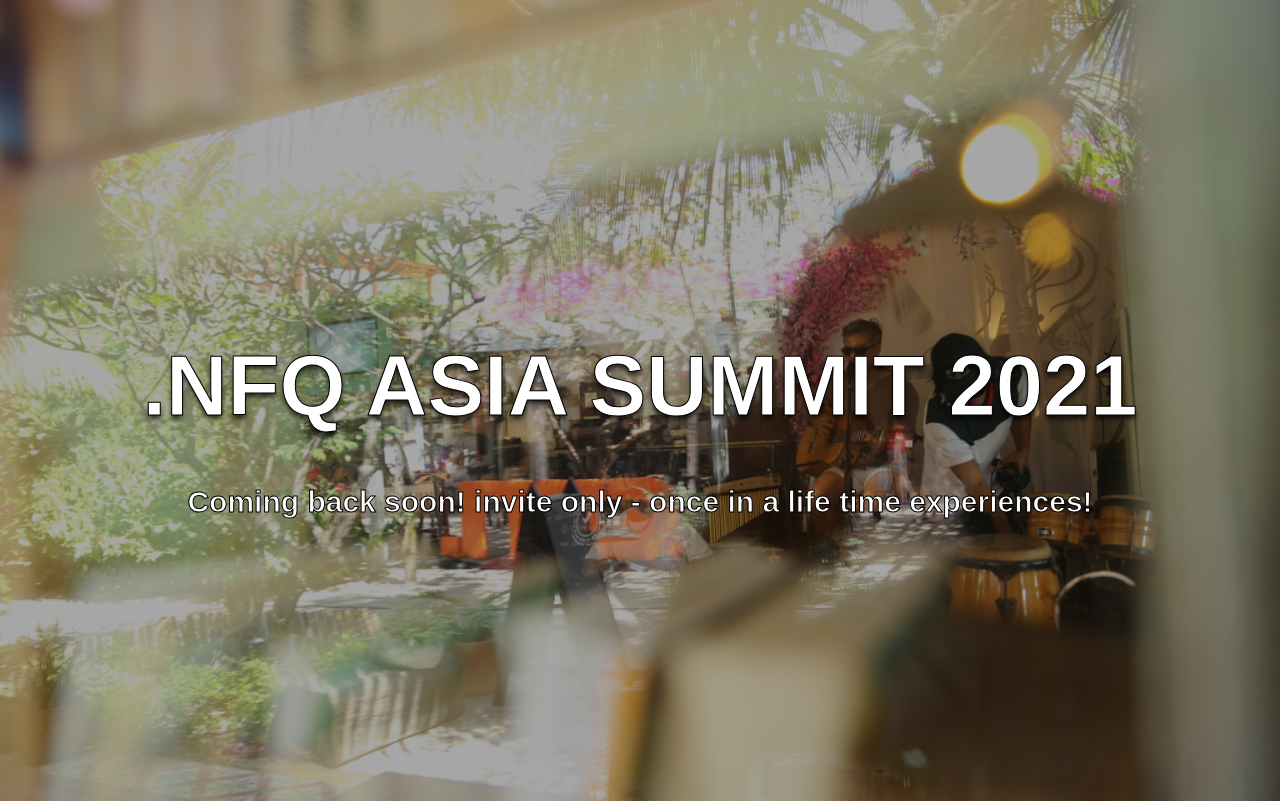
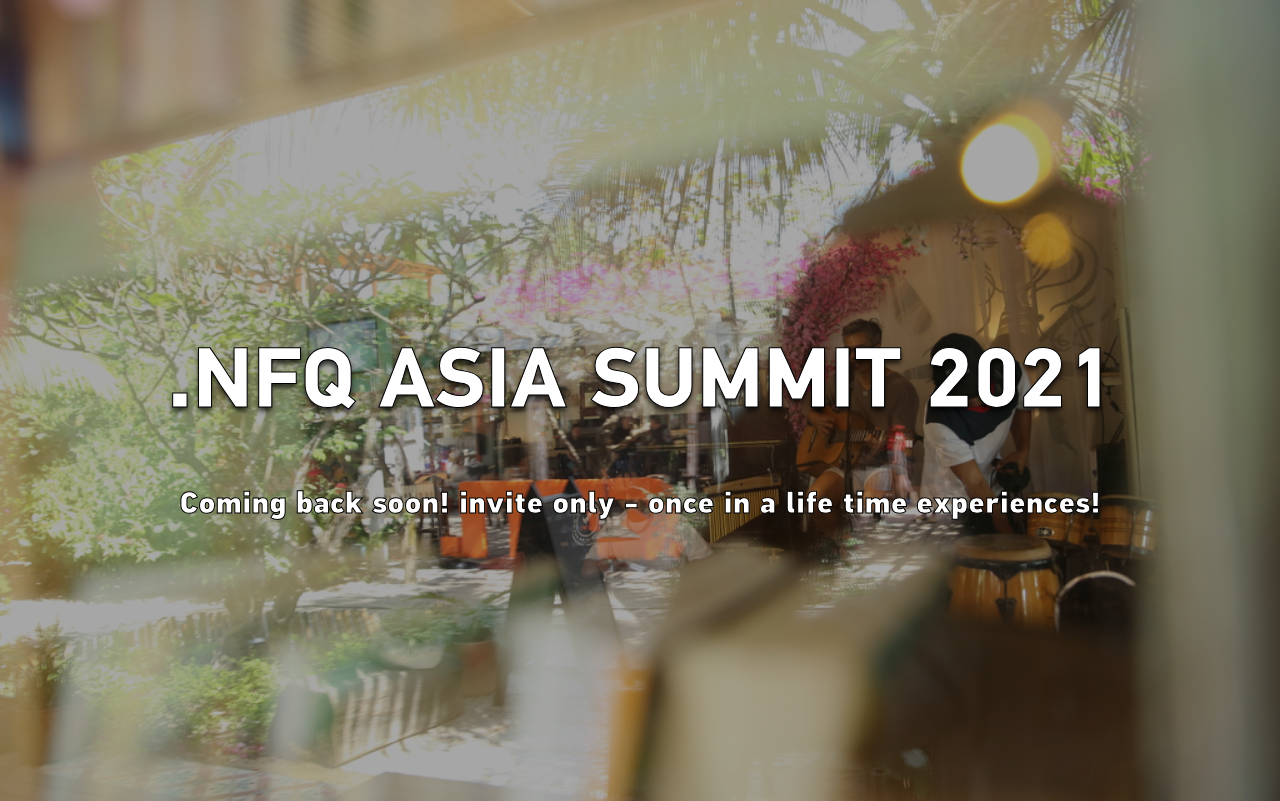
Before and after one commit to dungonfq/nfq-summit-2021, a Vue app: page / in a window 1280 px wide. Shown: the top 801 px of the page. Built offline with nearby package versions, Linux system fonts and the light colour scheme.

Commit message:
Correct font type

```diff
--- a/src/sass/components/_summit-points.scss
+++ b/src/sass/components/_summit-points.scss
@@ -35,11 +35,13 @@
                 color: $color-grey-c4;
                 line-height: 1;
                 font-weight: bold;
+                font-family: $font-family-medium;
             }
 
             &__title {
                 font-weight: bold;
                 font-size: 18px;
+                font-family: $font-family-extra-black;
             }
 
             &__desc {
@@ -57,7 +59,7 @@
             flex-basis: 50%;
             .item {
                 &__id {
-                    font-size: 5.625rem;
+                    font-size: 5rem;
                 }
 
                 &__title {
--- a/src/sass/components/_top-bg.scss
+++ b/src/sass/components/_top-bg.scss
@@ -32,11 +32,13 @@
         text-shadow: $text-shadow-headline;
         font-size: 30px;
         text-transform: uppercase;
+        font-family: $font-family-headline;
     }
 
     &__desc {
         font-size: 18px;
         margin-top: 15px;
+        font-family: $font-family-extra-black;
     }
 
     @include r($lg-tablet) {
--- a/src/sass/global/_fonts.scss
+++ b/src/sass/global/_fonts.scss
@@ -1,69 +1,69 @@
 @font-face {
     font-family: 'PDFinTextPro-Bold';
-    src:  url('/fonts/PFDinTextPro-Bold.ttf') format('ttf');
+    src:  url('/fonts/PFDinTextPro-Bold.ttf') format("truetype");
 }
 
 @font-face {
     font-family: 'PDFinTextPro-BoldItalic';
-    src:  url('/fonts/PFDinTextPro-BoldItalic.ttf') format('ttf');
+    src:  url('/fonts/PFDinTextPro-BoldItalic.ttf') format("truetype");
 }
 
 @font-face {
     font-family: 'PDFinTextPro-ExtraBlack';
-    src:  url('/fonts/PFDinTextPro-ExtraBlack.ttf') format('ttf');
+    src:  url('/fonts/PFDinTextPro-ExtraBlack.ttf') format("truetype");
 }
 
 @font-face {
     font-family: 'PDFinTextPro-ExtraBlackItalic';
-    src:  url('/fonts/PFDinTextPro-ExtraBlackItalic.ttf') format('ttf');
+    src:  url('/fonts/PFDinTextPro-ExtraBlackItalic.ttf') format("truetype");
 }
 
 @font-face {
     font-family: 'PDFinTextPro-ExtraThin';
-    src:  url('/fonts/PFDinTextPro-ExtraThin.ttf') format('ttf');
+    src:  url('/fonts/PFDinTextPro-ExtraThin.ttf') format("truetype");
 }
 
 @font-face {
     font-family: 'PDFinTextPro-ExtraThinItalic';
-    src:  url('/fonts/PFDinTextPro-ExtraThinItalic.ttf') format('ttf');
+    src:  url('/fonts/PFDinTextPro-ExtraThinItalic.ttf') format("truetype");
 }
 
 @font-face {
     font-family: 'PDFinTextPro-Italic';
-    src:  url('/fonts/PFDinTextPro-Italic.ttf') format('ttf');
+    src:  url('/fonts/PFDinTextPro-Italic.ttf') format("truetype");
 }
 
 @font-face {
     font-family: 'PDFinTextPro-Light';
-    src:  url('/fonts/PFDinTextPro-Light.ttf') format('ttf');
+    src:  url('/fonts/PFDinTextPro-Light.ttf') format("truetype");
 }
 
 @font-face {
     font-family: 'PDFinTextPro-LightItalic';
-    src:  url('/fonts/PFDinTextPro-LightItalic.ttf') format('ttf');
+    src:  url('/fonts/PFDinTextPro-LightItalic.ttf') format("truetype");
 }
 
 @font-face {
     font-family: 'PDFinTextPro-Medium';
-    src:  url('/fonts/PFDinTextPro-Medium.ttf') format('ttf');
+    src:  url('/fonts/PFDinTextPro-Medium.ttf') format("truetype");
 }
 
 @font-face {
     font-family: 'PDFinTextPro-MediumItalic';
-    src:  url('/fonts/PFDinTextPro-MediumItalic.ttf') format('ttf');
+    src:  url('/fonts/PFDinTextPro-MediumItalic.ttf') format("truetype");
 }
 
 @font-face {
     font-family: 'PDFinTextPro-Regular';
-    src:  url('/fonts/PFDinTextPro-Regular.ttf') format('ttf');
+    src:  url('/fonts/PFDinTextPro-Regular.ttf') format("truetype");
 }
 
 @font-face {
     font-family: 'PDFinTextPro-Thin';
-    src:  url('/fonts/PFDinTextPro-Thin.ttf') format('ttf');
+    src:  url('/fonts/PFDinTextPro-Thin.ttf') format("truetype");
 }
 
 @font-face {
     font-family: 'PDFinTextPro-ThinItalic';
-    src:  url('/fonts/PFDinTextPro-ThinItalic.ttf') format('ttf');
+    src:  url('/fonts/PFDinTextPro-ThinItalic.ttf') format("truetype");
 }
--- a/src/sass/global/_global.scss
+++ b/src/sass/global/_global.scss
@@ -32,6 +32,7 @@
         font-size: 2.25rem;
         text-transform: capitalize;
         font-weight: bold;
+        font-family: $font-family-medium;
     }
 
     &__desc {
--- a/src/sass/global/_variables.scss
+++ b/src/sass/global/_variables.scss
@@ -3,6 +3,8 @@
 $color-grey-c4: #C4C4C4;
 
 $font-family-headline: 'PDFinTextPro-Bold', sans-serif;
+$font-family-extra-black: 'PDFinTextPro-ExtraBlack', sans-serif;
+$font-family-medium: 'PDFinTextPro-Medium', sans-serif;
 $font-family-regular: 'PDFinTextPro-Regular', sans-serif;
 
 $text-shadow-headline: 0px 4px 5px rgba(0, 0, 0, 0.7);
```
